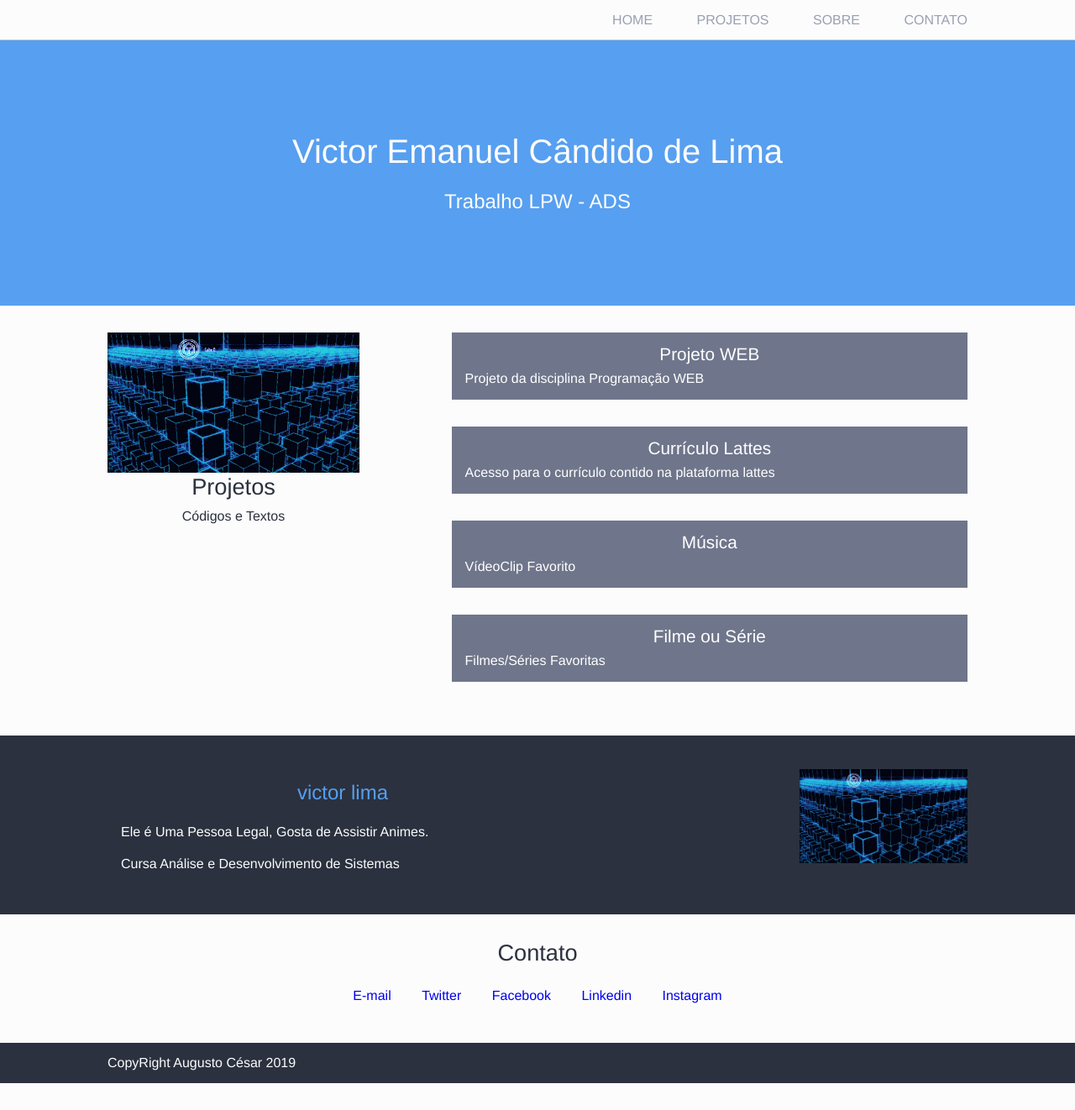
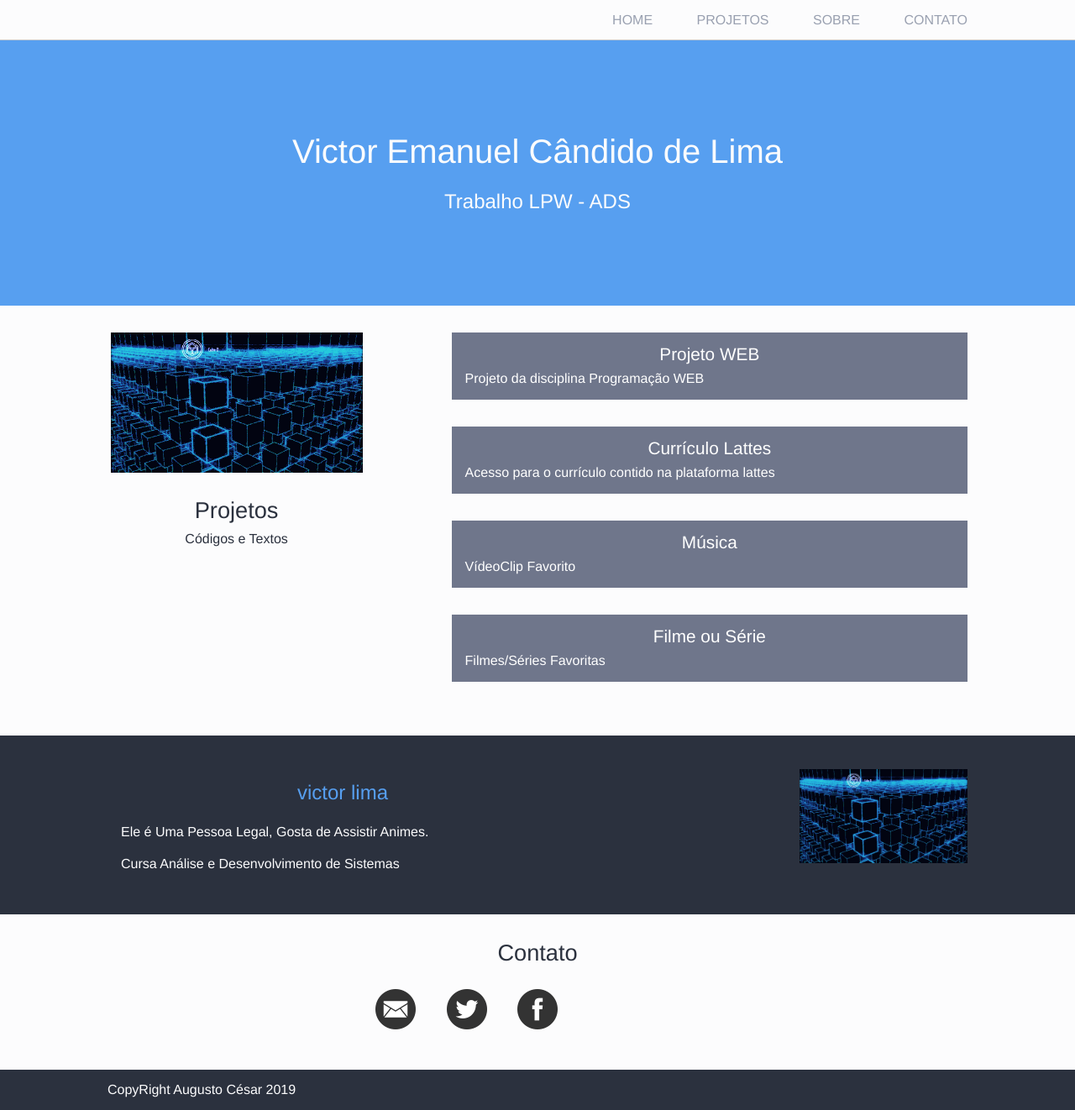
Before and after one commit to Cesaralves17/AulasProgramacaoWeb, a PHP site: page / in a window 1280 px wide. Shown: the whole page at 84% size. Before the commit the page ends 1290 px from the top, so only its background shows below. Run offline with PHP 8.4, Linux system fonts and the light colour scheme.

Commit message:
Projeto Final
Projeto Final

```diff
--- a/estilos/blog.css
+++ b/estilos/blog.css
@@ -41,7 +41,29 @@ header li {
 
 #contato li {
     display: inline-block;
+}
+
+#contato li a {
+    display: inline-block;
     margin: 1em;
+    width: 48px;
+    height: 48px;
+    text-indent: -9999px;
+}
+#contato .email {
+    background-image: url("../imagens/email.png");
+}
+#contato .twitter {
+    background-image: url("../imagens/twitter.png");
+}
+#contato .face {
+    background-image: url("../imagens/face.png");
+}
+
+}
+
+#contato .linkedin {
+    background-image: url("../imagens/linkedin.png");
 }
 
 .container {
@@ -93,6 +115,11 @@ header li a {
 
 .projetos-header{
     float: left;
+    width: 30%;
+}
+
+.projetos-header h3{
+    margin-top: 1em;
 }
 
 
--- a/index.html
+++ b/index.html
@@ -72,11 +72,11 @@
         <h3>Contato</h3>
 
         <ul>
-            <li><a href="mailto:victorlima395@gmail.com">E-mail</a></li>
-            <li><a href="mailto:victorlima395@gmail.com">Twitter</a></li>
-            <li><a href="mailto:victorlima395@gmail.com">Facebook</a></li>
-            <li><a href="mailto:victorlima395@gmail.com">Linkedin</a></li>
-            <li><a href="mailto:victorlima395@gmail.com">Instagram</a></li>
+            <li><a class="email" href="mailto:victorlima395@gmail.com">E-mail</a></li>
+            <li><a class="twitter" href="mailto:victorlima395@gmail.com">Twitter</a></li>
+            <li><a class="face" href="mailto:victorlima395@gmail.com">Facebook</a></li>
+            <li><a class="linkedin" href="mailto:victorlima395@gmail.com">Linkedin</a></li>
+            <li><a class="instagram" href="mailto:victorlima395@gmail.com">instagram</a></li>
         </ul>
 
     </section>
```
Also changed, not shown: imagens/email.png (added), imagens/face.png (added), imagens/instagram.png (added), imagens/linkedin.png (added), imagens/twitter.png (added).
